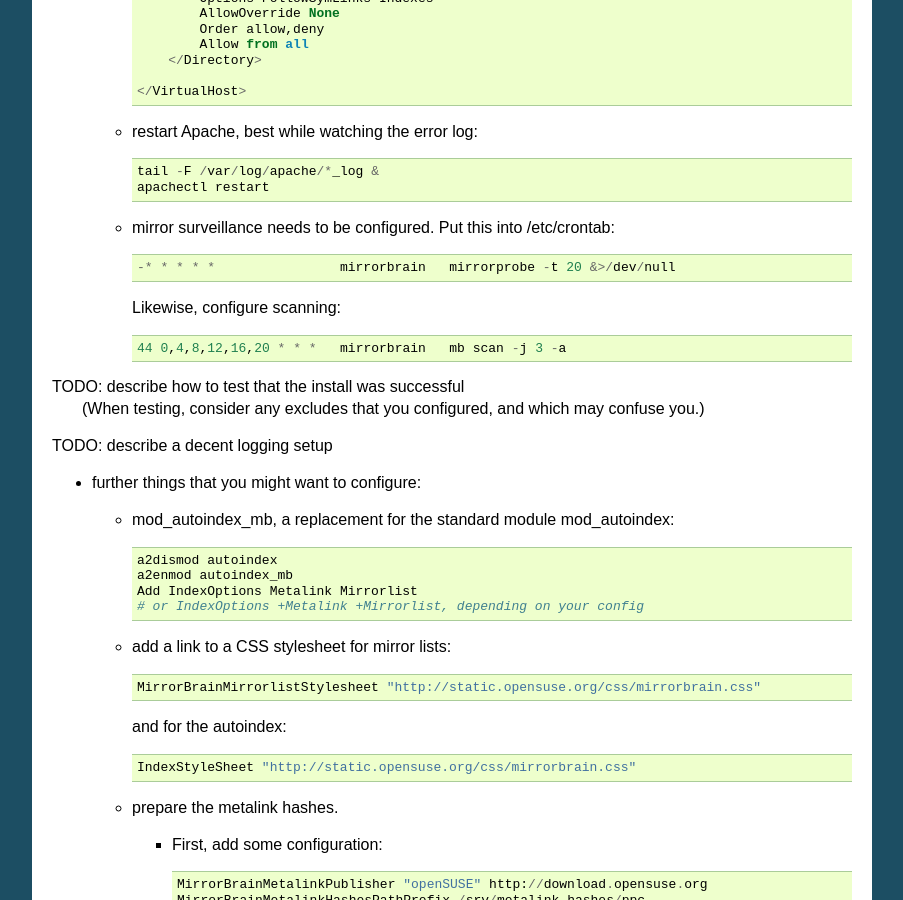
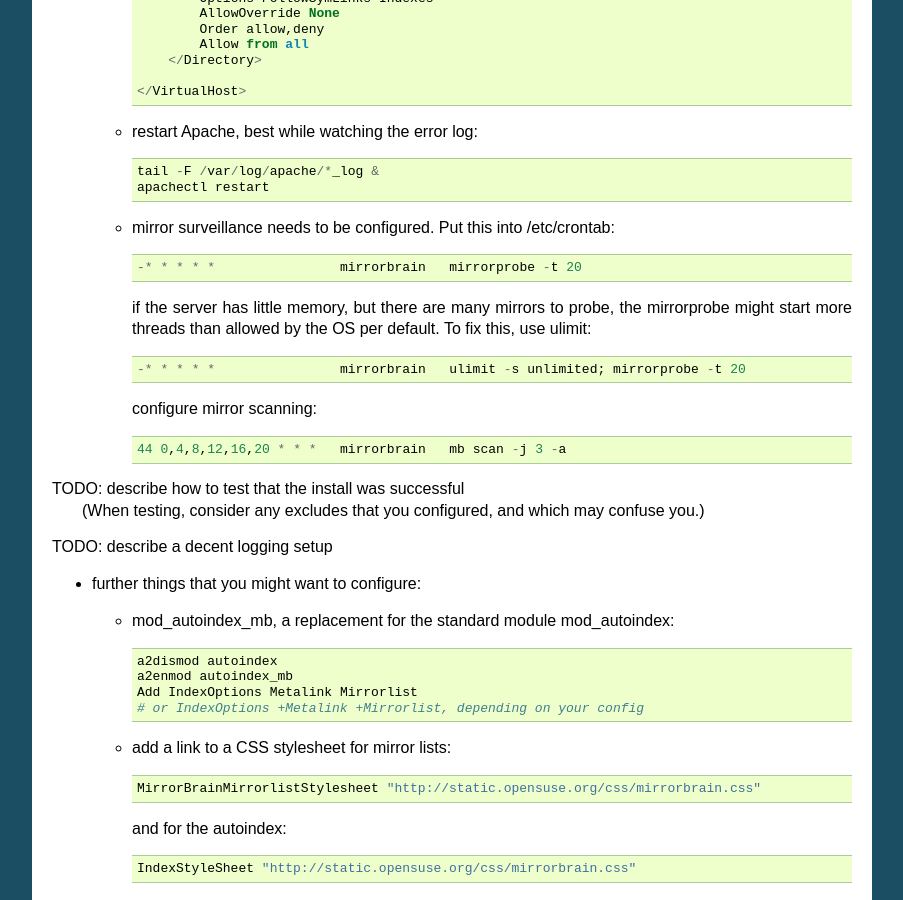
Before and after one commit to hayalci/mirrorbrain, a Sphinx documentation site: the page built from docs/installation/source.rst, in a window 1280 px wide and 900 px high, scrolled down 4229 px. Shown: the whole window, without its empty margins (198-1101 px from the left). Built offline with Sphinx 7.4.7, drawn with Linux system fonts in a browser that asks for light colours.

Commit message:
mirrorprobe / docs: - document a scenario where the mirrorprobe could fail on machines with little   memories and many mirrors to check.
  This issue started to occur on a machine with 512M of RAM when the number of
  probed mirrors reached 100. ulimit -s was 8192 there. The stack trace was:

     File "/usr/bin/mirrorprobe", line 324, in <module>
       main()
     File "/usr/bin/mirrorprobe", line 259, in main
       t.start()
     File "/usr/lib/python2.6/threading.py", line 471, in start
       _start_new_thread(self.__bootstrap, ())
  thread.error: can't start new thread

  The fix is to document how to use ulimit -s to allow starting enough threads again.

  In addition, to facilitate to spot errors like this, no longer recommend to
  redirect stdout and stderr of the mirrorprobe to /dev/null. (It is no longer
  necessary, as per r7780.)


git-svn-id: http://svn.mirrorbrain.org/svn/mirrorbrain/trunk@7781 2d291e14-ff0c-0410-a3fa-d5caa9871f55

```diff
--- a/docs/installation/source.rst
+++ b/docs/installation/source.rst
@@ -272,9 +272,15 @@ After installation of mod_mirrorbrain, you'll need to:
 
   * mirror surveillance needs to be configured. Put this into /etc/crontab::
 
-      -* * * * *                mirrorbrain   mirrorprobe -t 20 &>/dev/null
+      -* * * * *                mirrorbrain   mirrorprobe -t 20
 
-    Likewise, configure scanning::
+    if the server has little memory, but there are many mirrors to probe, the
+    mirrorprobe might start more threads than allowed by the OS per default. To fix this,
+    use ulimit::
+
+      -* * * * *                mirrorbrain   ulimit -s unlimited; mirrorprobe -t 20
+
+    configure mirror scanning::
 
       44 0,4,8,12,16,20 * * *   mirrorbrain   mb scan -j 3 -a
 
```
